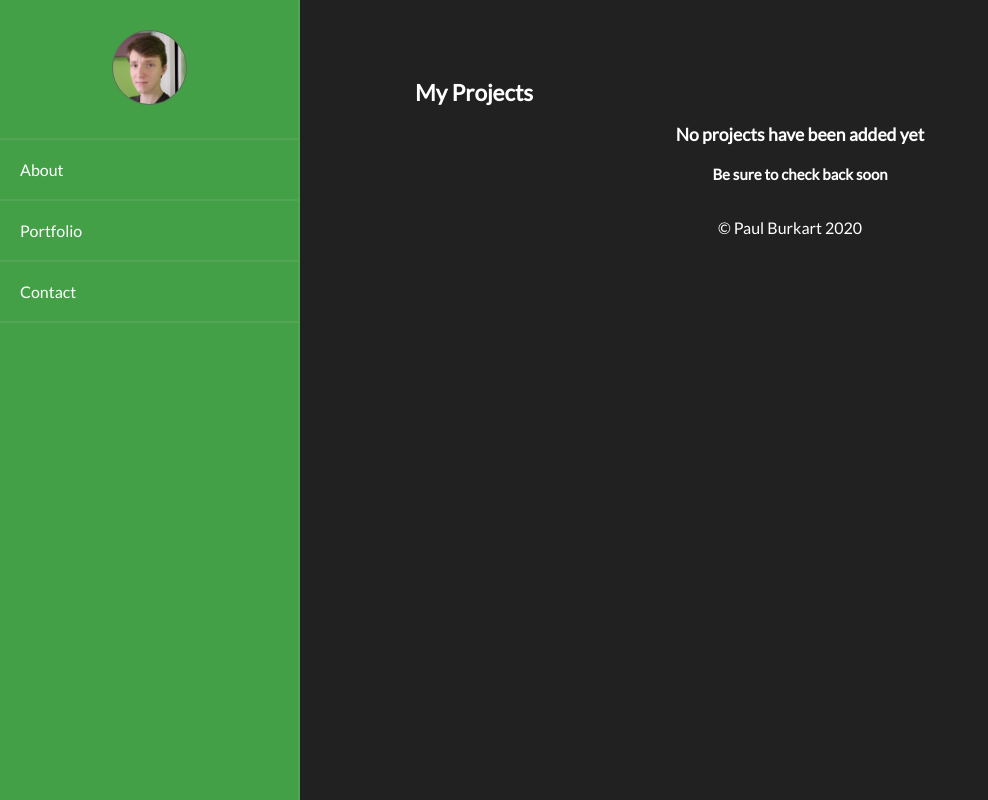
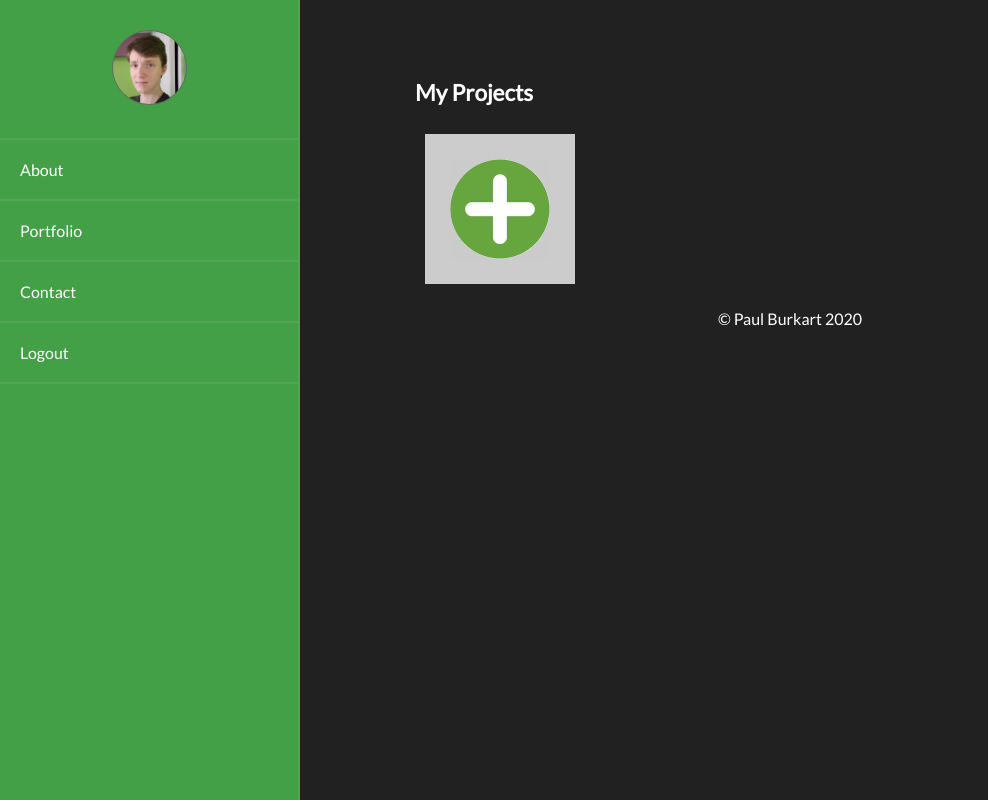
Before and after one commit to pburkart/portfolio, a PHP site: page /portfolio.php in a window 1280 px wide. Shown: the whole page, without its empty margins (0-988 px from the left). Run offline with PHP 8.4, Linux system fonts and the light colour scheme; the visitor is signed in with stand-in values (Sample User, id 1); some libraries are stand-ins or nearby versions.

```diff
--- a/css/style.css
+++ b/css/style.css
@@ -257,6 +257,6 @@ footer {
 	margin-top: 3em;
 }
 
-.login-container {
+.logout {
 
 }
--- a/includes/init.php
+++ b/includes/init.php
@@ -1,4 +1,5 @@
 <?php
+	session_start();
 	$mysqli = mysqli_connect("127.0.0.1", "projects", "password1", "projects");
 
 	if(!$mysqli){
--- a/includes/sidebar.php
+++ b/includes/sidebar.php
@@ -22,5 +22,10 @@
 				<li><a href="about.php">About</a></li>
 				<li><a href="portfolio.php">Portfolio</a></li>
 				<li><a href="contact.php">Contact</a></li>
+				<?php
+					if(isset($_SESSION['username'])){
+						echo "<li class='logout'><a href='logout.php'>Logout</a></li>";
+					}
+				?>
 			</ul>
 		</nav>
--- a/login-action.php
+++ b/login-action.php
@@ -1,10 +1,5 @@
 <?php
     require('includes/init.php');
-    ini_set('display_errors', 1);
-    ini_set('display_startup_errors', 1);
-    error_reporting(E_ALL);
-
-    session_start();
 
     if(isset($_POST['username']) && isset($_POST['password'])) {
         if($result = mysqli_query($mysqli, "SELECT username, password FROM `users` WHERE username='{$_POST['username']}' AND password='{$_POST['password']}'")){
--- a/login.php
+++ b/login.php
@@ -1,8 +1,6 @@
 <?php
 	require('includes/init.php');
 	include('includes/sidebar.php');
-
-	session_start();
 ?>
 	<div class="container">
 			<div class='login-container'>
--- /dev/null
+++ b/logout.php
@@ -0,0 +1,5 @@
+<?php
+  session_start();
+  unset($_SESSION["username"]);
+  header("Location: about.php");
+?>
--- a/portfolio.php
+++ b/portfolio.php
@@ -8,7 +8,7 @@
   <?php
     if(isset($_SESSION['username'])) {
       echo "			<div class='portfolio-item'>\n";
-      echo "          <a href=''#''><img src='img/add-item.png'/></a>\n";
+      echo "          <a href='add_project.php'><img src='img/add-item.png'/></a>\n";
       echo "			</div>";
     } else {
       echo "<h3 class='noProjects'>No projects have been added yet</h3>\n";
```
Also changed, not shown: add_project.php (added).
